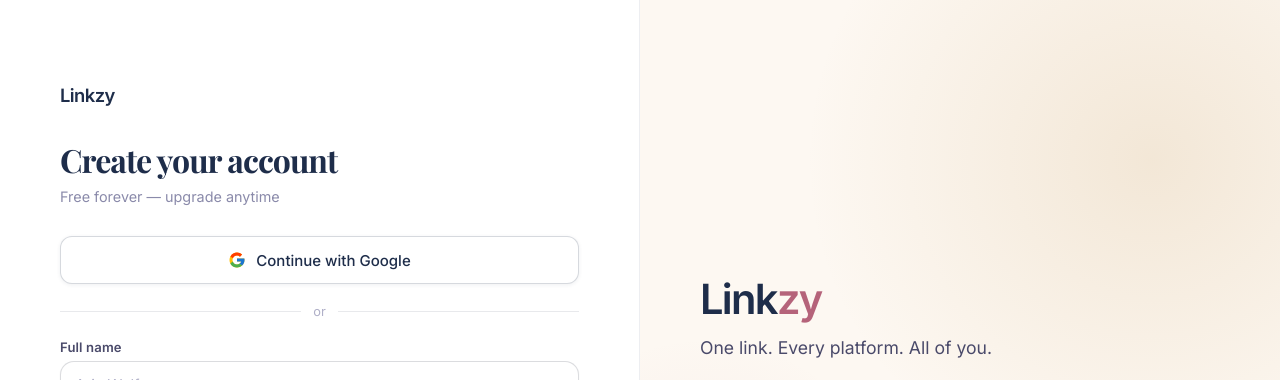
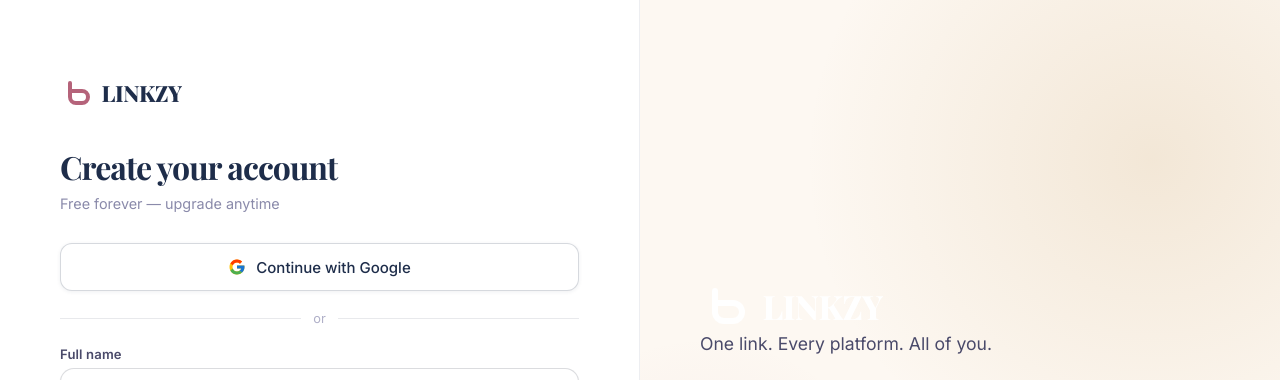
Before and after one commit to SumitZen/linkzyy, a React (Vite) app: page /signup in a window 1280 px wide. Shown: the top 380 px of the page. Built offline with nearby package versions, Linux system fonts and the light colour scheme; no server answers.

Commit message:
Branding: integrate official logo and icon brand assets

```diff
--- /dev/null
+++ b/src/components/BrandLogo.tsx
@@ -0,0 +1,67 @@
+import React from 'react';
+
+interface BrandIconProps {
+  size?: number;
+  className?: string;
+  color?: string;
+}
+
+export const BrandIcon: React.FC<BrandIconProps> = ({ size = 24, className, color = 'currentColor' }) => {
+  return (
+    <svg
+      width={size}
+      height={size}
+      viewBox="0 0 32 32"
+      fill="none"
+      xmlns="http://www.w3.org/2000/svg"
+      className={className}
+    >
+      <path
+        d="M10 6V20C10 23.3137 12.6863 26 16 26H22C25.3137 26 28 23.3137 28 20C28 16.6863 25.3137 14 22 14H10"
+        stroke={color}
+        strokeWidth="4"
+        strokeLinecap="round"
+        strokeLinejoin="round"
+      />
+    </svg>
+  );
+};
+
+interface BrandLogoProps {
+  size?: number;
+  className?: string;
+  hideText?: boolean;
+  textColor?: string;
+  iconColor?: string;
+}
+
+export const BrandLogo: React.FC<BrandLogoProps> = ({
+  size = 32,
+  className,
+  hideText = false,
+  textColor = 'currentColor',
+  iconColor = '#b5637a' // Using the rose color as default for icon
+}) => {
+  return (
+    <div className={`brand-logo-wrap ${className}`} style={{
+      display: 'inline-flex',
+      alignItems: 'center',
+      gap: size * 0.3,
+      textDecoration: 'none'
+    }}>
+      <BrandIcon size={size} color={iconColor} />
+      {!hideText && (
+        <span style={{
+          fontFamily: 'var(--font-display)',
+          fontSize: size * 0.7,
+          fontWeight: 800,
+          color: textColor,
+          letterSpacing: '-0.02em',
+          textTransform: 'uppercase'
+        }}>
+          Linkzy
+        </span>
+      )}
+    </div>
+  );
+};
--- a/src/components/BrutalistHero.tsx
+++ b/src/components/BrutalistHero.tsx
@@ -1,6 +1,7 @@
 import { useEffect, useRef } from 'react';
 import { useNavigate } from 'react-router-dom';
 import gsap from 'gsap';
+import { BrandIcon } from './BrandLogo';
 
 export default function BrutalistHero() {
     const heroRef = useRef<HTMLDivElement>(null);
@@ -37,7 +38,10 @@ export default function BrutalistHero() {
     return (
         <section className="hero-section" ref={heroRef}>
             <div className="hero-text-block" ref={textRef}>
-                <div className="hero-badge">✦ One link. All of you.</div>
+                <div className="hero-badge">
+                    <BrandIcon size={18} color="#b5637a" />
+                    One link. All of you.
+                </div>
                 <h1 className="hero-headline">
                     Your Identity, <br />
                     <span>Refined.</span>
--- a/src/components/Footer.tsx
+++ b/src/components/Footer.tsx
@@ -1,4 +1,5 @@
 import { Link } from 'react-router-dom';
+import { BrandLogo } from './BrandLogo';
 import '../pages/LandingPage.css';
 import '../pages/MissingLayouts.css';
 
@@ -7,25 +8,24 @@ export default function Footer() {
         <footer>
             <div className="footer-top">
                 <div className="footer-brand">
-                    <div className="nav-logo">Linkzy</div>
+                    <div style={{ marginBottom: '24px' }}>
+                        <BrandLogo size={32} textColor="#fff" iconColor="#fff" />
+                    </div>
                     <p>Your world. One link. The most beautiful link-in-bio tool for creators who mean business.</p>
                 </div>
                 <div className="footer-col">
                     <h4>Product</h4>
                     <ul>
-                        <li><Link to="/features">Features</Link></li>
                         <li><Link to="/templates">Templates</Link></li>
-                        <li><Link to="/">Analytics</Link></li>
                         <li><Link to="/pricing">Pricing</Link></li>
-                        <li><Link to="/">What's new</Link></li>
+                        <li><Link to="/blog">Blog</Link></li>
                     </ul>
                 </div>
                 <div className="footer-col">
                     <h4>Company</h4>
                     <ul>
                         <li><Link to="/blog">Blog</Link></li>
-                        <li><Link to="/">Careers</Link></li>
-                        <li><Link to="/">Press</Link></li>
+                        <li><Link to="/">About</Link></li>
                         <li><Link to="/">Contact</Link></li>
                     </ul>
                 </div>
@@ -34,7 +34,6 @@ export default function Footer() {
                     <ul>
                         <li><Link to="/">Privacy Policy</Link></li>
                         <li><Link to="/">Terms of Service</Link></li>
-                        <li><Link to="/">Cookie Policy</Link></li>
                     </ul>
                 </div>
             </div>
--- a/src/components/Navbar.tsx
+++ b/src/components/Navbar.tsx
@@ -2,6 +2,8 @@ import { useState, useEffect } from 'react';
 import { Link, useNavigate, useLocation } from 'react-router-dom';
 import { useAuth } from '../context/AuthContext';
 import styles from './Navbar.module.css';
+
+import { BrandLogo } from './BrandLogo';
 
 export default function Navbar() {
     const [menuOpen, setMenuOpen] = useState(false);
@@ -52,7 +54,13 @@ export default function Navbar() {
 
     return (
         <nav className={`${styles.navbar} ${scrolled ? styles['navbar--scrolled'] : ''}`}>
-            <Link to="/" className={styles.logo}>Linkzy</Link>
+            <Link to="/" className={styles.logo} style={{ textDecoration: 'none' }}>
+                <BrandLogo
+                    size={scrolled ? 28 : 32}
+                    textColor={scrolled ? '#1e2d4a' : '#fff'}
+                    iconColor={scrolled ? '#b5637a' : '#fff'}
+                />
+            </Link>
 
             {/* Desktop links */}
             <div className={styles.navLinks}>
--- a/src/pages/LoginPage.tsx
+++ b/src/pages/LoginPage.tsx
@@ -2,6 +2,7 @@ import { useState } from 'react';
 import type { FormEvent } from 'react';
 import { Link, useNavigate, useLocation, useSearchParams } from 'react-router-dom';
 import { useAuth } from '../context/AuthContext';
+import { BrandLogo } from '../components/BrandLogo';
 import './AuthPage.css';
 
 // Real Google "G" logo SVG
@@ -47,7 +48,6 @@ export default function LoginPage() {
         setError(''); setGoogleLoading(true);
         try {
             await loginWithGoogle();
-            // Google OAuth redirects — no navigate needed
         } catch (err) {
             setError(err instanceof Error ? err.message : 'Google login failed.');
             setGoogleLoading(false);
@@ -57,13 +57,14 @@ export default function LoginPage() {
     return (
         <div className="auth-root">
             <div className="auth-card">
-                <Link to="/" className="auth-logo">Linkzy</Link>
+                <Link to="/" className="auth-logo" style={{ textDecoration: 'none' }}>
+                    <BrandLogo size={32} />
+                </Link>
                 <h1 className="auth-title">Welcome back</h1>
                 <p className="auth-sub">Log in to your Linkzy account</p>
 
                 {error && <div className="auth-error">{error}</div>}
 
-                {/* Google sign-in */}
                 <button className="auth-google-btn" onClick={handleGoogle} disabled={googleLoading}>
                     <GoogleLogo />
                     {googleLoading ? 'Redirecting…' : 'Continue with Google'}
@@ -93,7 +94,7 @@ export default function LoginPage() {
             </div>
 
             <div className="auth-brand-panel">
-                <div className="auth-brand-logo-text">Link<span>zy</span></div>
+                <BrandLogo size={48} textColor="#fff" iconColor="#fff" />
                 <p className="auth-brand-tagline">One link. Every platform. All of you.</p>
                 <div className="auth-avatars">
                     {[
--- a/src/pages/PublicProfile.tsx
+++ b/src/pages/PublicProfile.tsx
@@ -6,6 +6,7 @@ import { templatesList } from '../lib/themes';
 import { PLATFORM_ICONS, PLATFORM_COLORS } from '../lib/platformIcons';
 import type { LinkItem } from '../context/AuthContext';
 import { getContrastingColor } from '../lib/utils';
+import { BrandLogo } from '../components/BrandLogo';
 
 function PlatformIcon({ id, size = 24, color }: { id: string; size?: number; color?: string }) {
     const found = PLATFORM_ICONS.find(p => p.id === id);
@@ -234,7 +235,7 @@ export default function PublicProfile() {
 
                 {/* Content (Links & Blocks combined for proper limit enforcement) */}
                 <div style={{ display: 'flex', flexDirection: 'column', gap: 16, width: '100%' }}>
-                    {visibleContent.filter(item => item.enabled !== false).map((item: any) => {
+                    {visibleContent.filter((item: any) => item.enabled !== false).map((item: any) => {
                         if (item.itemType === 'link') {
                             return (
                                 <a key={item.id} href={item.url} target="_blank" rel="noopener noreferrer" className="bento-public-link" style={{
@@ -335,26 +336,16 @@ export default function PublicProfile() {
                         border: '1px solid rgba(255, 255, 255, 0.15)',
                         borderRadius: 999,
                         color: profile.bgImage || (profile.bgColor && getContrastingColor(profile.bgColor).includes('255')) ? '#fff' : '#000',
-                        fontSize: '0.75rem',
-                        fontWeight: 700,
                         textDecoration: 'none',
-                        letterSpacing: '0.05em',
                         boxShadow: '0 8px 32px rgba(0, 0, 0, 0.08)',
                         pointerEvents: 'auto',
                         transition: 'transform 0.2s ease'
                     }}>
-                        <span style={{
-                            width: 18,
-                            height: 18,
-                            background: '#121826',
-                            color: '#fff',
-                            borderRadius: '50%',
-                            display: 'flex',
-                            alignItems: 'center',
-                            justifyContent: 'center',
-                            fontSize: '0.6rem'
-                        }}>L</span>
-                        LINKZY
+                        <BrandLogo
+                            size={20}
+                            textColor={profile.bgImage || (profile.bgColor && getContrastingColor(profile.bgColor).includes('255')) ? '#fff' : '#000'}
+                            iconColor={profile.bgImage || (profile.bgColor && getContrastingColor(profile.bgColor).includes('255')) ? '#fff' : '#b5637a'}
+                        />
                     </a>
                 </div>
             )}
--- a/src/pages/SignupPage.tsx
+++ b/src/pages/SignupPage.tsx
@@ -2,6 +2,7 @@ import { useState } from 'react';
 import type { FormEvent } from 'react';
 import { Link, useNavigate, useSearchParams } from 'react-router-dom';
 import { useAuth } from '../context/AuthContext';
+import { BrandLogo } from '../components/BrandLogo';
 import './AuthPage.css';
 
 function GoogleLogo() {
@@ -60,7 +61,9 @@ export default function SignupPage() {
     return (
         <div className="auth-root">
             <div className="auth-card">
-                <Link to="/" className="auth-logo">Linkzy</Link>
+                <Link to="/" className="auth-logo" style={{ textDecoration: 'none' }}>
+                    <BrandLogo size={32} />
+                </Link>
                 <h1 className="auth-title">Create your account</h1>
                 <p className="auth-sub">
                     {plan !== 'free' ? `Starting with the ${plan.charAt(0).toUpperCase() + plan.slice(1)} plan` : 'Free forever — upgrade anytime'}
@@ -68,7 +71,6 @@ export default function SignupPage() {
 
                 {error && <div className="auth-error">{error}</div>}
 
-                {/* Google sign-up */}
                 <button className="auth-google-btn" onClick={handleGoogle} disabled={googleLoading}>
                     <GoogleLogo />
                     {googleLoading ? 'Redirecting…' : 'Continue with Google'}
@@ -142,7 +144,7 @@ export default function SignupPage() {
             </div>
 
             <div className="auth-brand-panel">
-                <div className="auth-brand-logo-text">Link<span>zy</span></div>
+                <BrandLogo size={48} textColor="#fff" iconColor="#fff" />
                 <p className="auth-brand-tagline">One link. Every platform. All of you.</p>
                 <div className="auth-feature-list">
                     {['Unlimited links', 'Custom themes', 'Real-time analytics', 'No-code setup'].map(f => (
```
